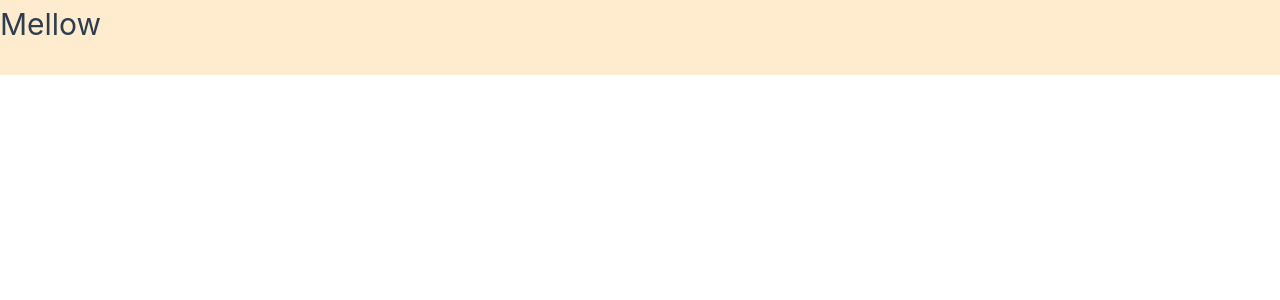
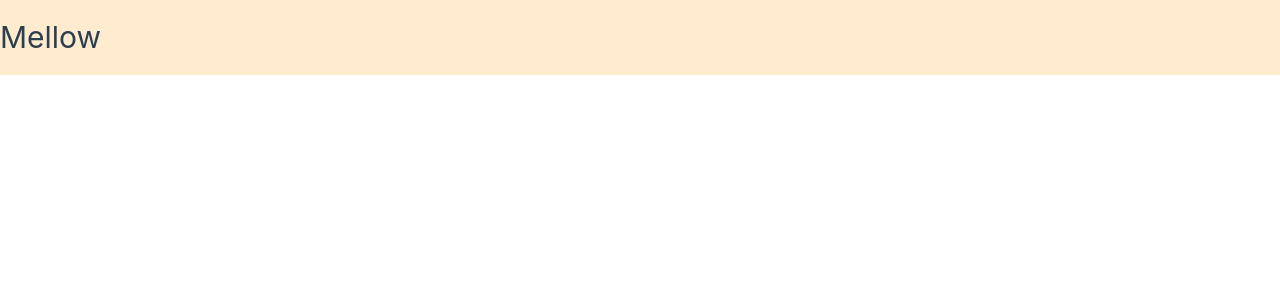
Before and after one commit to CWYKoji/MellowVue, a Vue app: page / in a window 1280 px wide. Shown: the top 300 px of the page. Built offline with nearby package versions, Linux system fonts and the light colour scheme.

Commit message:
V0.1 Header

```diff
--- a/src/App.vue
+++ b/src/App.vue
@@ -1,44 +1,80 @@
 <script setup>
 import { RouterLink, RouterView } from 'vue-router'
 import HelloWorld from './components/HelloWorld.vue'
-import Button from './components/Button.vue'
-import PageHeader from './components/Pageheader.vue'
+import Pageheader from './components/Pageheader.vue'
 </script>
 
 <template>
 
+
+<Pageheader></Pageheader>
+
   <header>
-    <div>
-    <PageHeader></PageHeader>
-  </div>
-
-
   </header>
 
-
-
-
-
-
+  <!-- <RouterView /> -->
 </template>
 
 <style scoped>
+header {
+  line-height: 1.5;
+  max-height: 100vh;
+}
 
+.logo {
+  display: block;
+  margin: 0 auto 2rem;
+}
 
+nav {
+  width: 100%;
+  font-size: 12px;
+  text-align: center;
+  margin-top: 2rem;
+}
 
+nav a.router-link-exact-active {
+  color: var(--color-text);
+}
 
+nav a.router-link-exact-active:hover {
+  background-color: transparent;
+}
 
+nav a {
+  display: inline-block;
+  padding: 0 1rem;
+  border-left: 1px solid var(--color-border);
+}
 
+nav a:first-of-type {
+  border: 0;
+}
 
+@media (min-width: 1024px) {
+  header {
+    display: flex;
+    place-items: center;
+    padding-right: calc(var(--section-gap) / 2);
+  }
 
+  .logo {
+    margin: 0 2rem 0 0;
+  }
 
+  header .wrapper {
+    display: flex;
+    place-items: flex-start;
+    flex-wrap: wrap;
+  }
 
+  nav {
+    text-align: left;
+    margin-left: -1rem;
+    font-size: 1rem;
 
-
-
-
-
-
-
-
+    padding: 1rem 0;
+    margin-top: 1rem;
+  }
+}
 </style>
```
